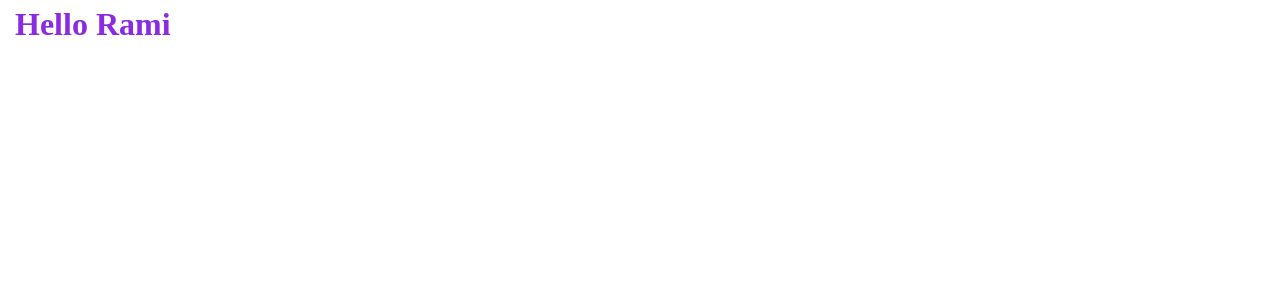
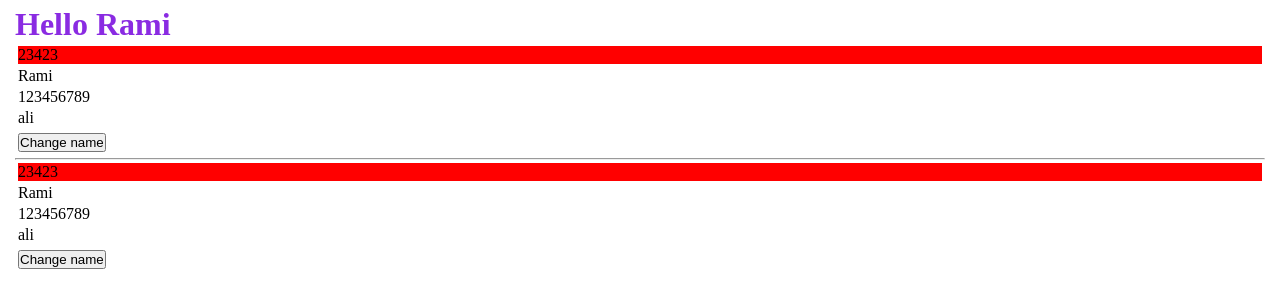
Before and after one commit to icon-ramico/react-course, a React (Create React App) app: page / in a window 1280 px wide. Shown: the top 308 px of the page. Built offline with nearby package versions, Linux system fonts and the light colour scheme.

Commit message:
usestate

```diff
--- a/src/App.js
+++ b/src/App.js
@@ -6,9 +6,9 @@ function App() {
   return (
     <div className="App">
       <h1 className="header"> Hello {name} </h1>
-      {/* <OurText />
+      <OurText name='Rami' />
       <hr />
-      <OurText></OurText> */}
+      <OurText name='Rami'></OurText>
     </div>
   );
 }
--- a/src/components/OurText.js
+++ b/src/components/OurText.js
@@ -1,4 +1,11 @@
-const OurText = () => {
+import { useState } from 'react';
+const OurText = props => {
+  const myName = props.name;
+  const [name, setName] = useState(myName);
+
+  const handleClick = () => {
+    setName('ahmad');
+  };
   return (
     <div>
       <p
@@ -7,9 +14,10 @@ const OurText = () => {
         }}>
         {23423}
       </p>
-      <p>{'anything'}</p>
+      <p>{name}</p>
       <p>{[1, 2, 3, 4, 5, 6, 7, 8, 9]}</p>
       <p>{{ name: 'ali' }.name}</p>
+      <button onClick={handleClick}>Change name</button>
     </div>
   );
 };
```
